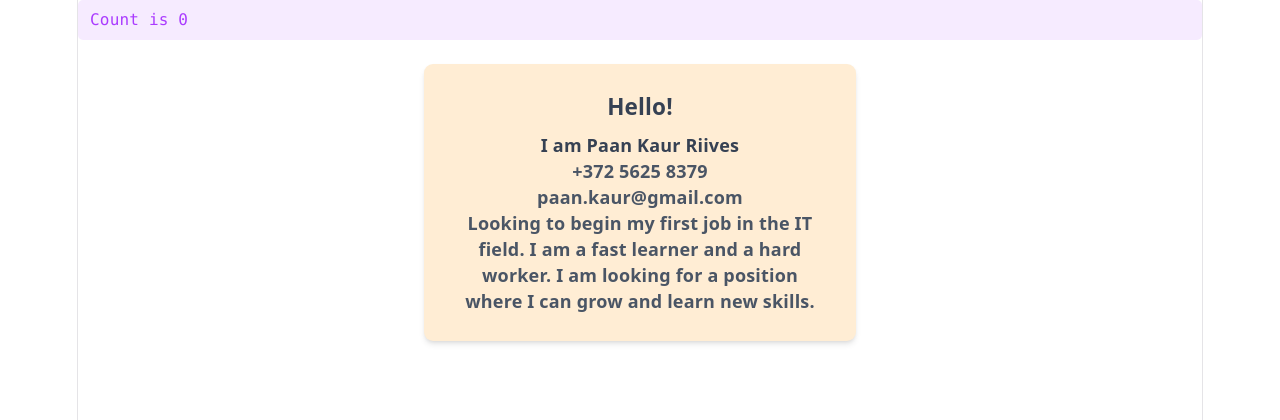
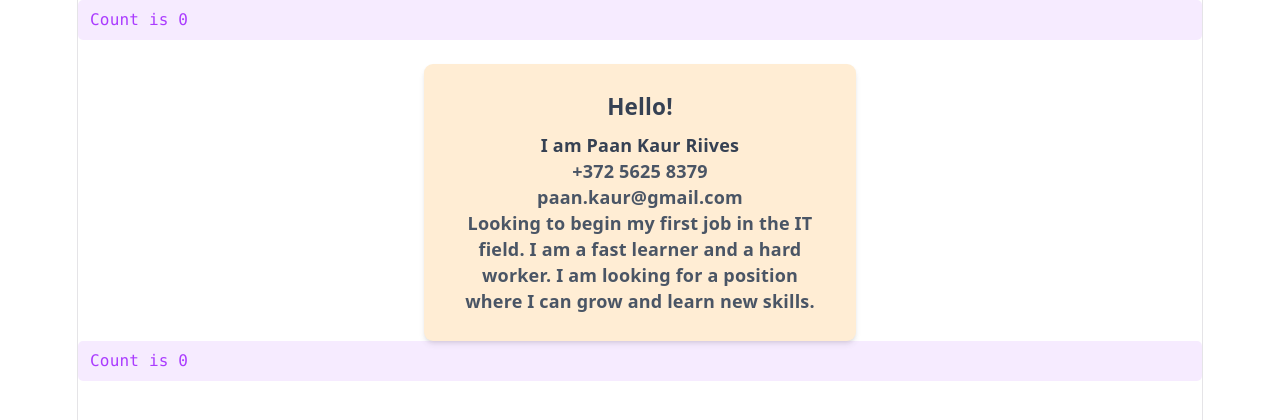
Before and after one commit to paankaur/portfolio2026, a React (Vite) app: page / in a window 1280 px wide. Shown: the top 420 px of the page. Built offline with nearby package versions, Linux system fonts and the light colour scheme.

Commit message:
test: testing how fast Vercel picks up new line of code

```diff
--- a/src/App.tsx
+++ b/src/App.tsx
@@ -21,6 +21,13 @@ function App() {
           email="paan.kaur@gmail.com"
           description="Looking to begin my first job in the IT field. I am a fast learner and a hard worker. I am looking for a position where I can grow and learn new skills."
         />
+        <button
+          type="button"
+          className="counter"
+          onClick={() => setCount((count) => count - 1)}
+        >
+          Count is {count}
+        </button>
     </>
   )
 }
```
